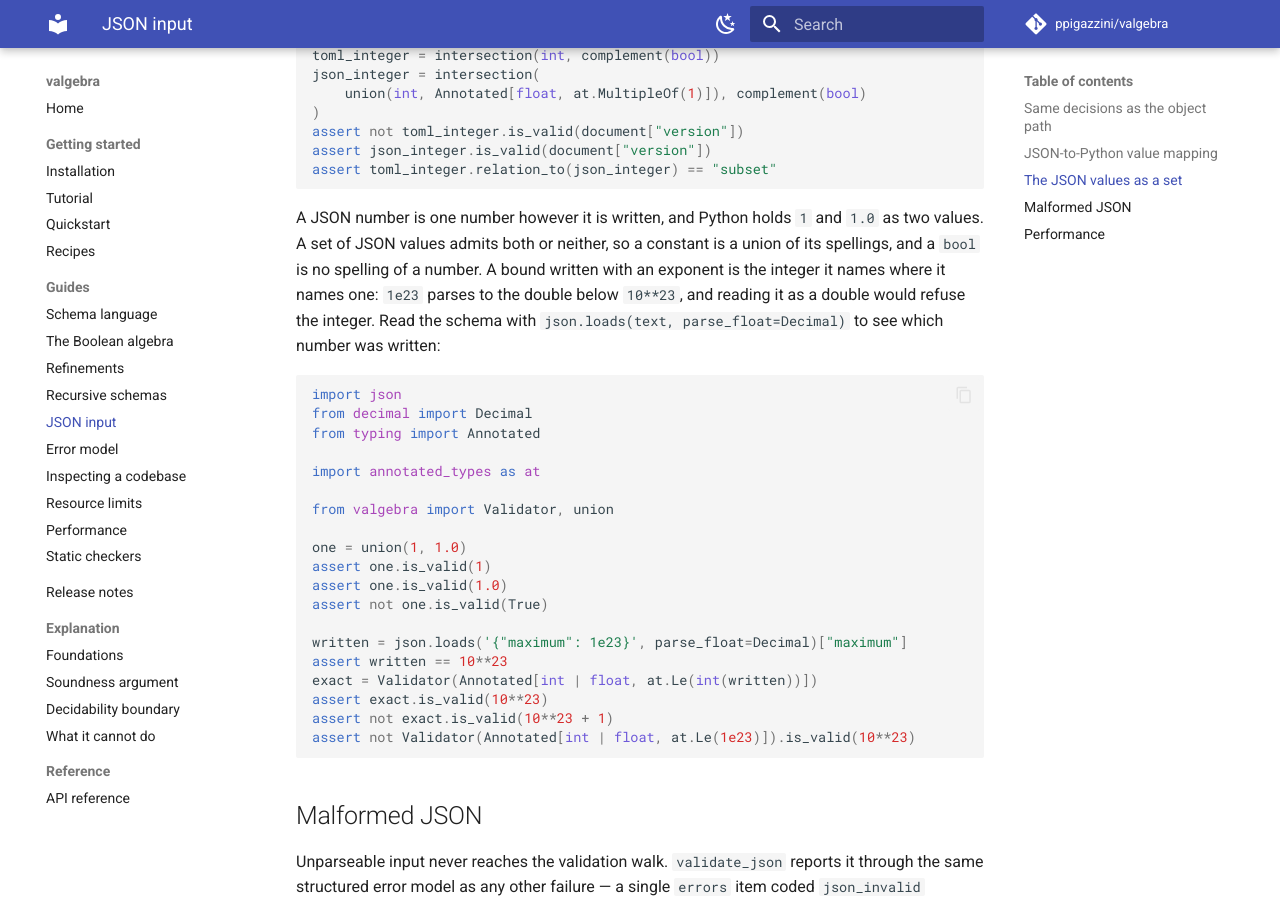
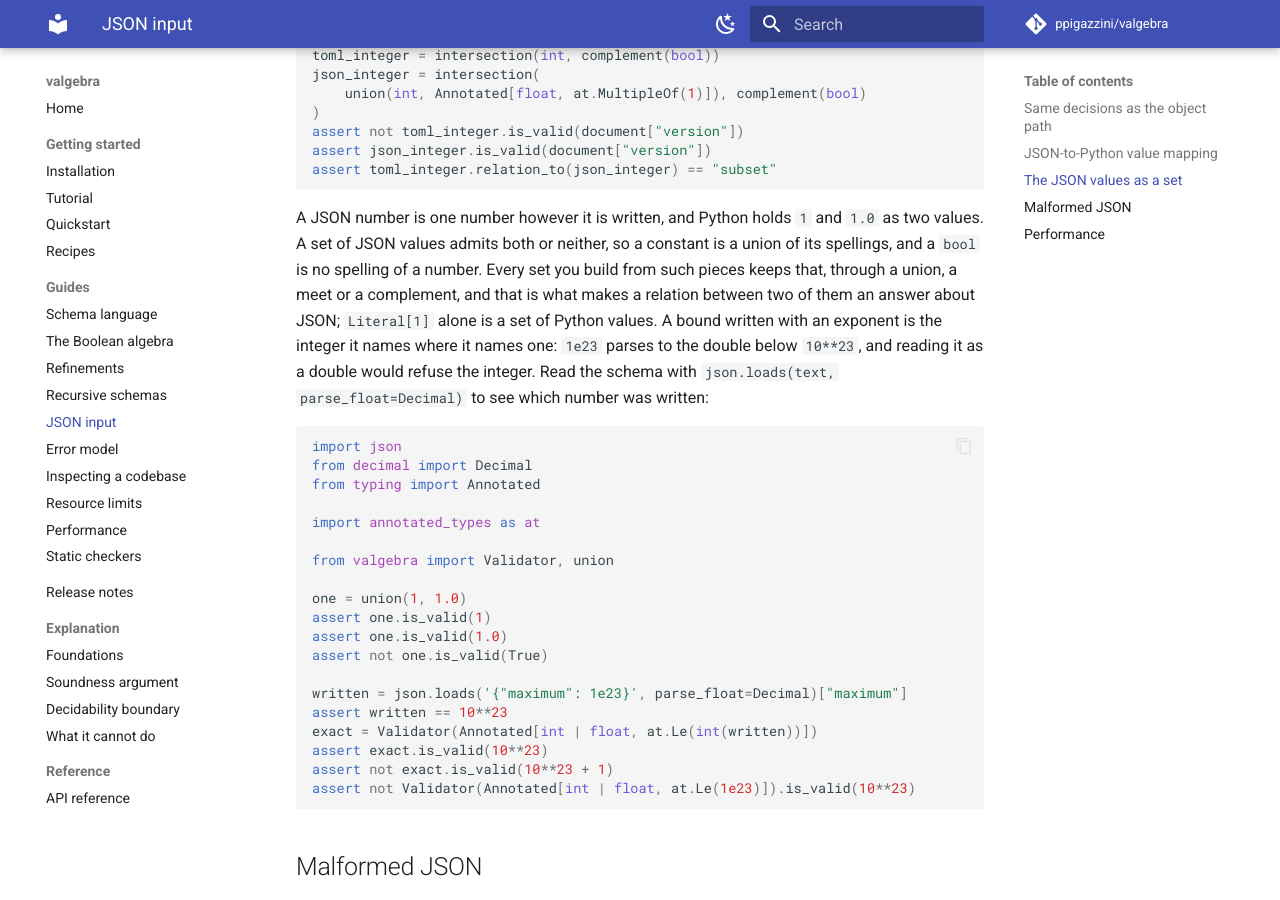
Before and after one commit to ppigazzini/valgebra, an MkDocs documentation site: the page built from docs/07-json.md, in a window 1280 px wide and 900 px high, scrolled down 4766 px. Built offline with MkDocs 1.6.1 and Material for MkDocs 9.7.7, drawn with Linux system fonts in a browser that asks for light colours; comment, search, counter and statistics services are not loaded.

Commit message:
docs: a frontend over a quotient of the values builds saturated sets
JSON holds 1 and 1.0 as one number, so a set of its values holds both or
neither. Such sets are closed under union, meet and complement, so a relation
between them is an answer about the quotient. The algebra does not enforce it,
since Literal[1] is a set like any other, so the theory page states it as an
obligation on the frontend, and the law reads it over drawn sets and every whole
float an int compares equal to, at any magnitude.

```diff
--- a/docs/07-json.md
+++ b/docs/07-json.md
@@ -245,7 +245,10 @@ assert toml_integer.relation_to(json_integer) == "subset"
 
 A JSON number is one number however it is written, and Python holds `1` and `1.0`
 as two values. A set of JSON values admits both or neither, so a constant is a union
-of its spellings, and a `bool` is no spelling of a number. A bound written with an
+of its spellings, and a `bool` is no spelling of a number. Every set you build from
+such pieces keeps that, through a union, a meet or a complement, and that is what makes
+a relation between two of them an answer about JSON; `Literal[1]` alone is a set of
+Python values. A bound written with an
 exponent is the integer it names where it names one: `1e23` parses to the double
 below `10**23`, and reading it as a double would refuse the integer. Read the schema
 with `json.loads(text, parse_float=Decimal)` to see which number was written:
```
Also changed, not shown: docs/dev/10-theory.md (+14 -0 lines), 1 other file.
